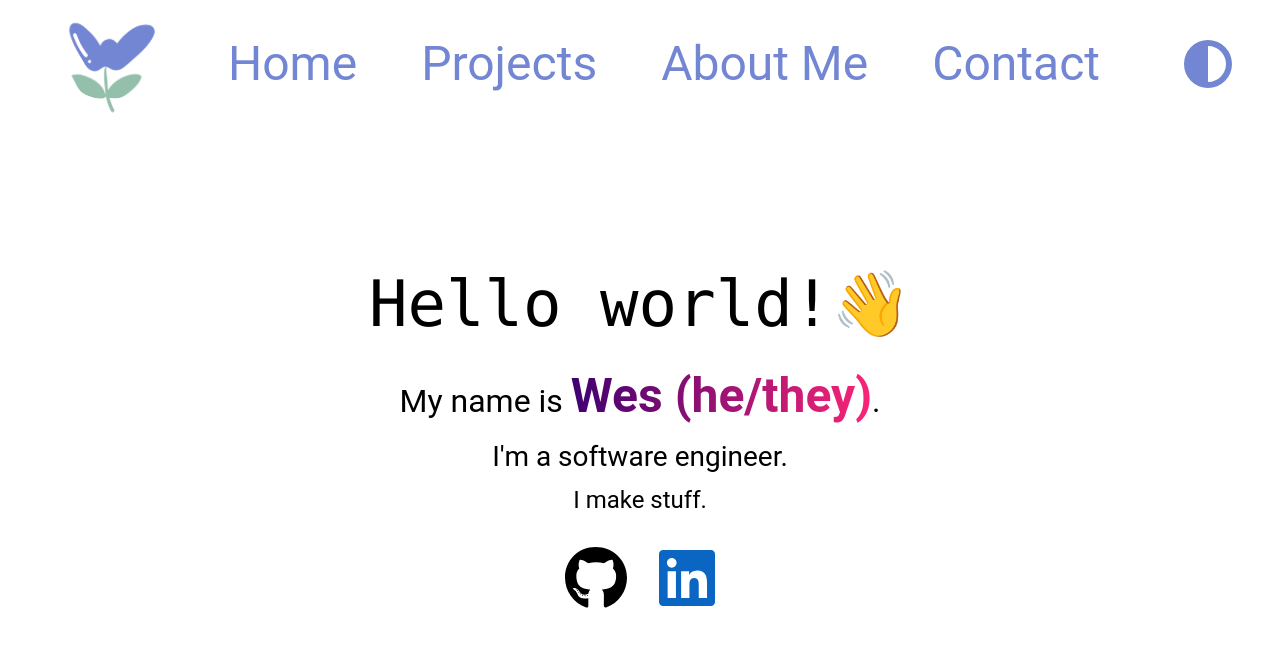
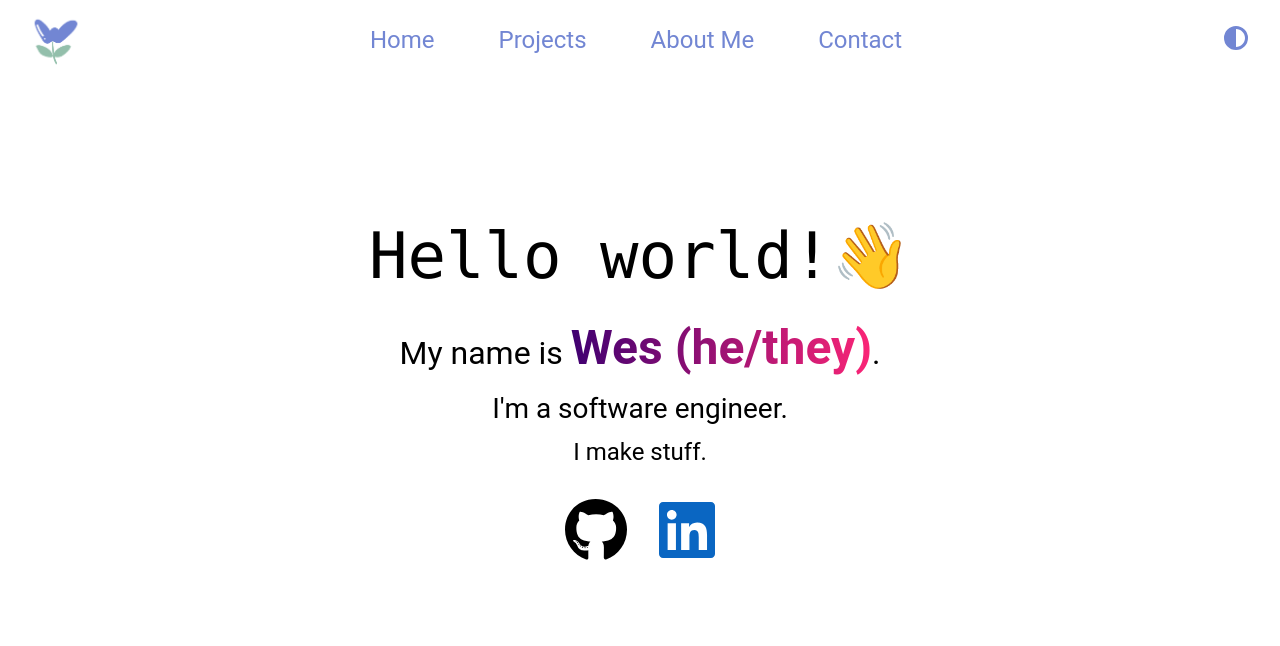
Before and after one commit to blsmxiu47/portfolio, a React (Vite) app: page / in a window 1280 px wide. Shown: the top 646 px of the page. Built offline with nearby package versions, Linux system fonts and the light colour scheme.

Commit message:
scale down all navbar, mobile menu sizes

```diff
--- a/src/components/Navbar/DarkModeToggle/index.tsx
+++ b/src/components/Navbar/DarkModeToggle/index.tsx
@@ -25,7 +25,7 @@ export default function DarkModeToggle() {
             aria-label="dark mode"
             onClick={() => handleThemeToggle(isDark)}
         >
-            <FontAwesomeIcon className="text-[var(--primary)]" icon={faCircleHalfStroke} size="3x" />
+            <FontAwesomeIcon className="size-6 text-[var(--primary)]" icon={faCircleHalfStroke} />
         </button>
     )
 };
--- a/src/components/Navbar/index.tsx
+++ b/src/components/Navbar/index.tsx
@@ -43,38 +43,38 @@ export default function Navbar() {
     };
 
     return (
-        <header className="px-6 md:px-12">
+        <header className="p-2 md:px-6">
             <div className="flex items-center justify-between">
                 <Link to="/">
-                    <img className="h-32" src={Logo} alt="logo" />
+                    <img className="h-16" src={Logo} alt="logo" />
                 </Link>
                 <nav
-                    className={`flex md:block w-full md:w-auto flex-col justify-center items-center text-center ${menuOpen ? "fixed top-0 left-0 h-lvh backdrop-blur" : "hidden"}`}
+                    className={`flex md:block w-full md:w-auto flex-col justify-center items-center text-center ${menuOpen ? "fixed top-0 left-0 h-lvh bg-white bg-opacity-50 backdrop-blur-md" : "hidden"}`}
                 >
                     <ul className="flex flex-col md:flex-row text-center justify-center md:justify-end gap-8 md:gap-16 md:mr-8">
                         <li>
-                            <NavLink className="text-[3rem] text-[var(--primary)]" to="/" onClick={menuToggleHandler}>
+                            <NavLink className="text-[1.5rem] text-[var(--primary)]" to="/" onClick={menuToggleHandler}>
                                 Home
                             </NavLink>
                         </li>
                         <li>
-                            <NavLink className="text-[3rem] text-[var(--primary)]" to="/projects" onClick={menuToggleHandler}>
+                            <NavLink className="text-[1.5rem] text-[var(--primary)]" to="/projects" onClick={menuToggleHandler}>
                                 Projects
                             </NavLink>
                         </li>
                         <li>
-                            <NavLink className="text-[3rem] text-[var(--primary)]" to="/about" onClick={menuToggleHandler}>
+                            <NavLink className="text-[1.5rem] text-[var(--primary)]" to="/about" onClick={menuToggleHandler}>
                                 About Me
                             </NavLink>
                         </li>
                         <li>
-                            <NavLink className="text-[3rem] text-[var(--primary)]" to="/contact" onClick={menuToggleHandler}>
+                            <NavLink className="text-[1.5rem] text-[var(--primary)]" to="/contact" onClick={menuToggleHandler}>
                                 Contact
                             </NavLink>
                         </li>
                     </ul>
                 </nav>
-                <div className="flex justify-center gap-8">
+                <div className="flex justify-center px-2 gap-8">
                     <DarkModeToggle />
                     <button
                         className="flex md:hidden flex-col items-center justify-between focus:outline-none text-[var(--primary)]"
@@ -83,15 +83,15 @@ export default function Navbar() {
                         <span className="sr-only">Open main nav</span>
                         <span
                             aria-hidden="true"
-                            className={`h-1.5 w-16 bg-current transform transition duration-500 ease-in-out rounded ${menuOpen ? "translate-y-[10.6px] rotate-45" : " -translate-y-2"}`}
+                            className={`h-1 w-12 bg-current transform transition duration-500 ease-in-out rounded ${menuOpen ? "translate-y-[12px] rotate-45" : " -translate-y-2"}`}
                         ></span>
                         <span
                             aria-hidden="true"
-                            className={`h-1.5 w-16 bg-current transform transition duration-500 ease-in-out rounded ${menuOpen ? "opacity-0" : ""}`}
+                            className={`h-1 w-12 bg-current transform transition duration-500 ease-in-out rounded ${menuOpen ? "opacity-0" : ""}`}
                         ></span>
                         <span
                             aria-hidden="true"
-                            className={`h-1.5 w-16 bg-current transform transition duration-500 ease-in-out rounded ${menuOpen ? " -translate-y-[10.6px] -rotate-45" : " translate-y-2"}`}
+                            className={`h-1 w-12 bg-current transform transition duration-500 ease-in-out rounded ${menuOpen ? " -translate-y-[12px] -rotate-45" : " translate-y-2"}`}
                         ></span>
                     </button>
                 </div>
```
